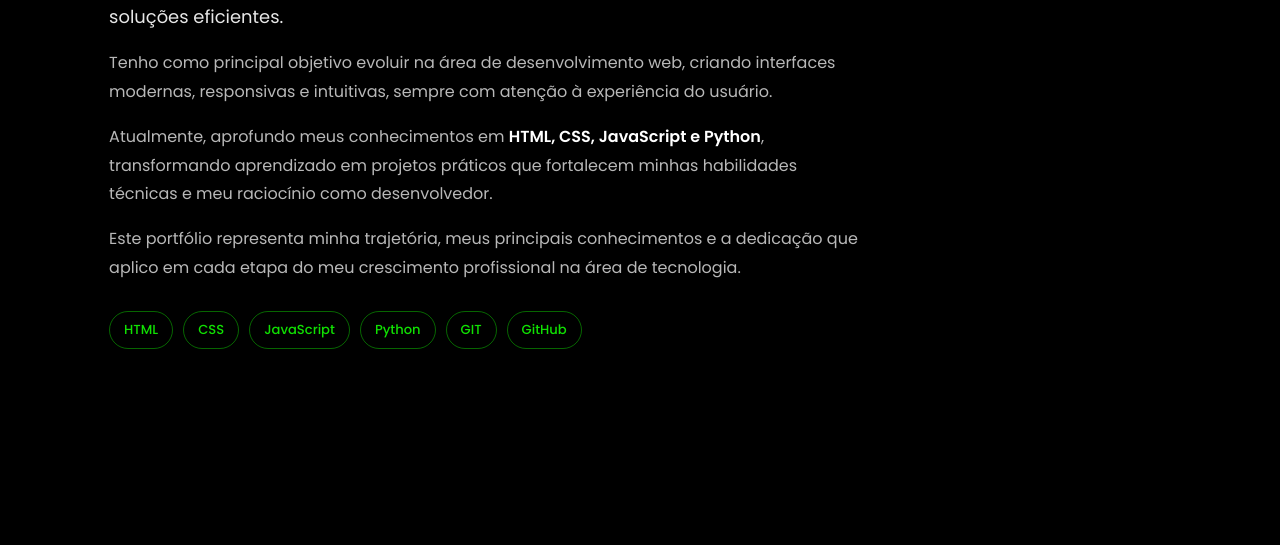
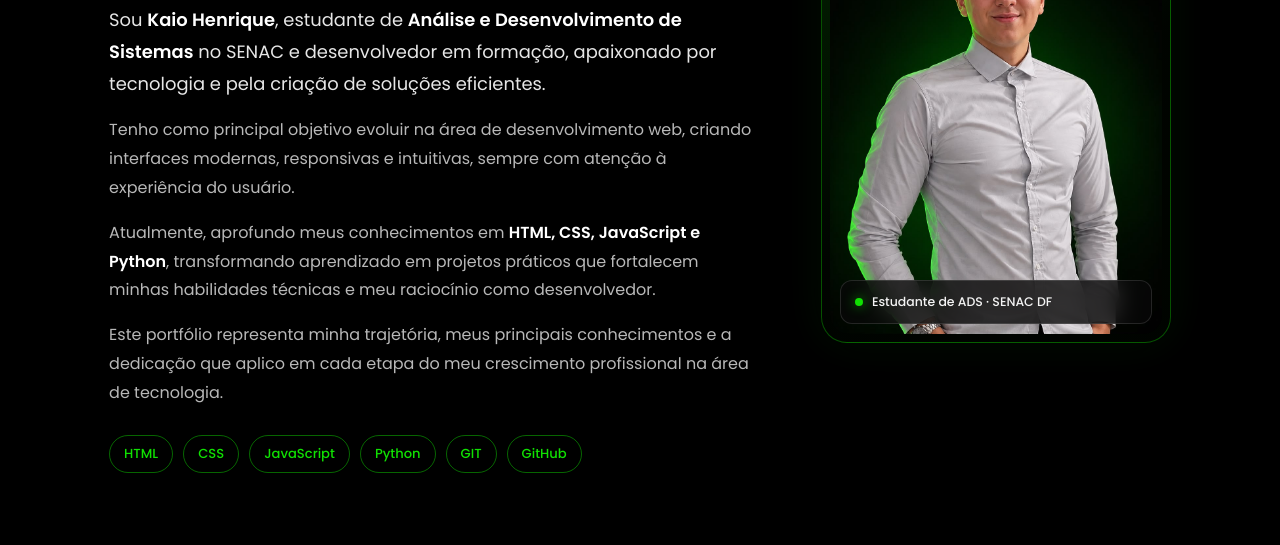
Before and after one commit to Kaio-sudo/portifolio, a plain HTML site: page index.html in a window 1280 px wide. Shown: the part 406-951 px from the top of the page. Before the commit the page ends 827 px from the top, so only its background shows below. Drawn offline with nearby package versions, Linux system fonts and the light colour scheme.

Commit message:
adicionei minha foto ao projeto

```diff
--- a/index.html
+++ b/index.html
@@ -12,6 +12,8 @@
 
 <body id="top">
 
+    <!-- Home -->
+
     <!-- NavBar (navegação do site) -->
     <header>
         <h1 class="name">
@@ -23,7 +25,6 @@
         <nav>
             <ul class="navegacao-principal">
                 <li><a href="index.html">Home</a></li>
-                <li><a href="#">About</a></li>
                 <li><a href="#">Resume</a></li>
                 <li><a href="#">Portifolio</a></li>
                 <li><a href="#">Contact</a></li>
@@ -68,7 +69,14 @@
                 <span>GitHub</span>
             </div>
         </div>
+        <figure class="apresentacao-foto">
+            <img src="imgs/eu.jpeg" alt="Kaio Henrique, estudante de Análise e Desenvolvimento de Sistemas">
+            <figcaption>Estudante de ADS · SENAC DF</figcaption>
+        </figure>
     </main>
+
+    <!-- Resume -->
+
 </body>
 
 </html>
--- a/styles/style.css
+++ b/styles/style.css
@@ -97,12 +97,76 @@ header nav ul li a:focus-visible {
     box-sizing: border-box;
     display: flex;
     align-items: center;
+    justify-content: space-between;
+    gap: clamp(32px, 5vw, 72px);
     padding: 64px 8%;
 }
 
 .apresentacao-conteudo {
-    max-width: 820px;
+    flex: 1 1 520px;
+    max-width: 720px;
     display: block;
+}
+
+.apresentacao-foto {
+    position: relative;
+    flex: 0 1 350px;
+    width: 100%;
+    max-width: 350px;
+    aspect-ratio: 3 / 4;
+    box-sizing: border-box;
+    margin: 0;
+    padding: 8px;
+    overflow: hidden;
+    border: 1px solid rgba(16, 224, 2, 0.35);
+    border-radius: 26px;
+    background: linear-gradient(145deg, rgba(16, 224, 2, 0.16), rgba(16, 224, 2, 0.015) 55%);
+    box-shadow: 0 24px 70px rgba(0, 0, 0, 0.4), 0 0 48px rgba(16, 224, 2, 0.08);
+}
+
+.apresentacao-foto img {
+    display: block;
+    width: 100%;
+    height: 100%;
+    border-radius: 19px;
+    object-fit: cover;
+    object-position: center 25%;
+    transition: transform 0.5s ease;
+}
+
+.apresentacao-foto:hover img {
+    transform: scale(1.025);
+}
+
+.apresentacao-foto figcaption {
+    position: absolute;
+    right: 18px;
+    bottom: 18px;
+    left: 18px;
+    display: flex;
+    align-items: center;
+    gap: 9px;
+    box-sizing: border-box;
+    padding: 12px 14px;
+    border: 1px solid rgba(255, 255, 255, 0.12);
+    border-radius: 12px;
+    background: rgba(8, 8, 8, 0.78);
+    color: #f4f4f4;
+    font-family: "Poppins", sans-serif;
+    font-size: 0.78rem;
+    font-weight: 500;
+    -webkit-backdrop-filter: blur(12px);
+    backdrop-filter: blur(12px);
+}
+
+.apresentacao-foto figcaption::before {
+    width: 8px;
+    height: 8px;
+    flex: 0 0 8px;
+    border-radius: 50%;
+    background: #10e002;
+    box-shadow: 0 0 12px rgba(16, 224, 2, 0.7);
+    content: "";
 }
 
 .apresentacao-etiqueta {
@@ -161,6 +225,24 @@ header nav ul li a:focus-visible {
     font-weight: 500;
 }
 
+@media (max-width: 900px) {
+    .apresentacao {
+        flex-direction: column;
+        align-items: stretch;
+        gap: 40px;
+    }
+
+    .apresentacao-conteudo {
+        flex-basis: auto;
+    }
+
+    .apresentacao-foto {
+        align-self: center;
+        flex-basis: auto;
+        width: min(100%, 340px);
+    }
+}
+
 @media (max-width: 768px) {
     header {
         padding: 0 20px;
@@ -176,6 +258,16 @@ header nav ul li a:focus-visible {
     }
 
     .apresentacao-conteudo {
-        padding-left: 20px;
+        padding-left: 0;
+    }
+
+    .apresentacao-foto {
+        width: min(100%, 320px);
     }
 }
+
+@media (prefers-reduced-motion: reduce) {
+    .apresentacao-foto img {
+        transition: none;
+    }
+}
```
Also changed, not shown: imgs/eu.jpeg (added).
